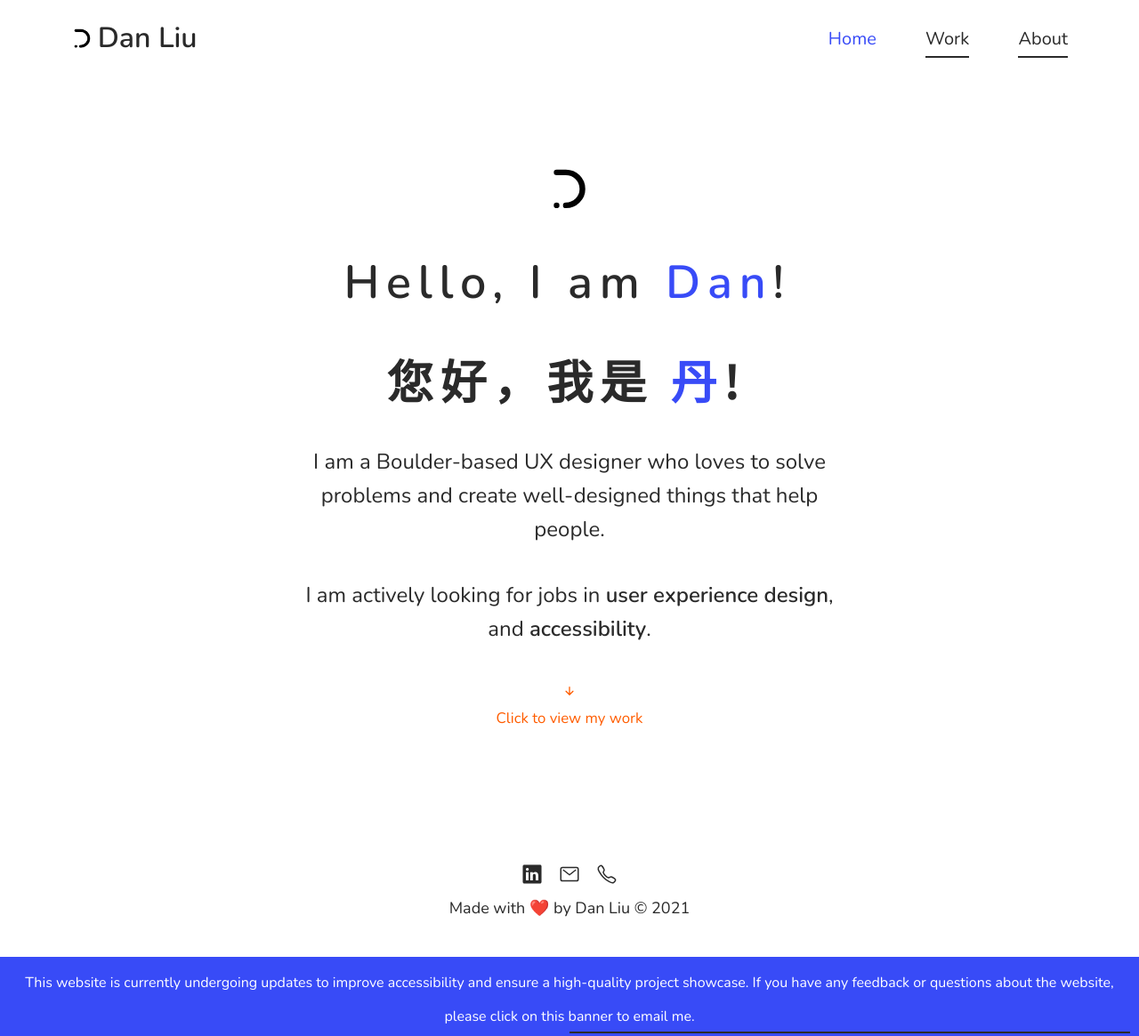
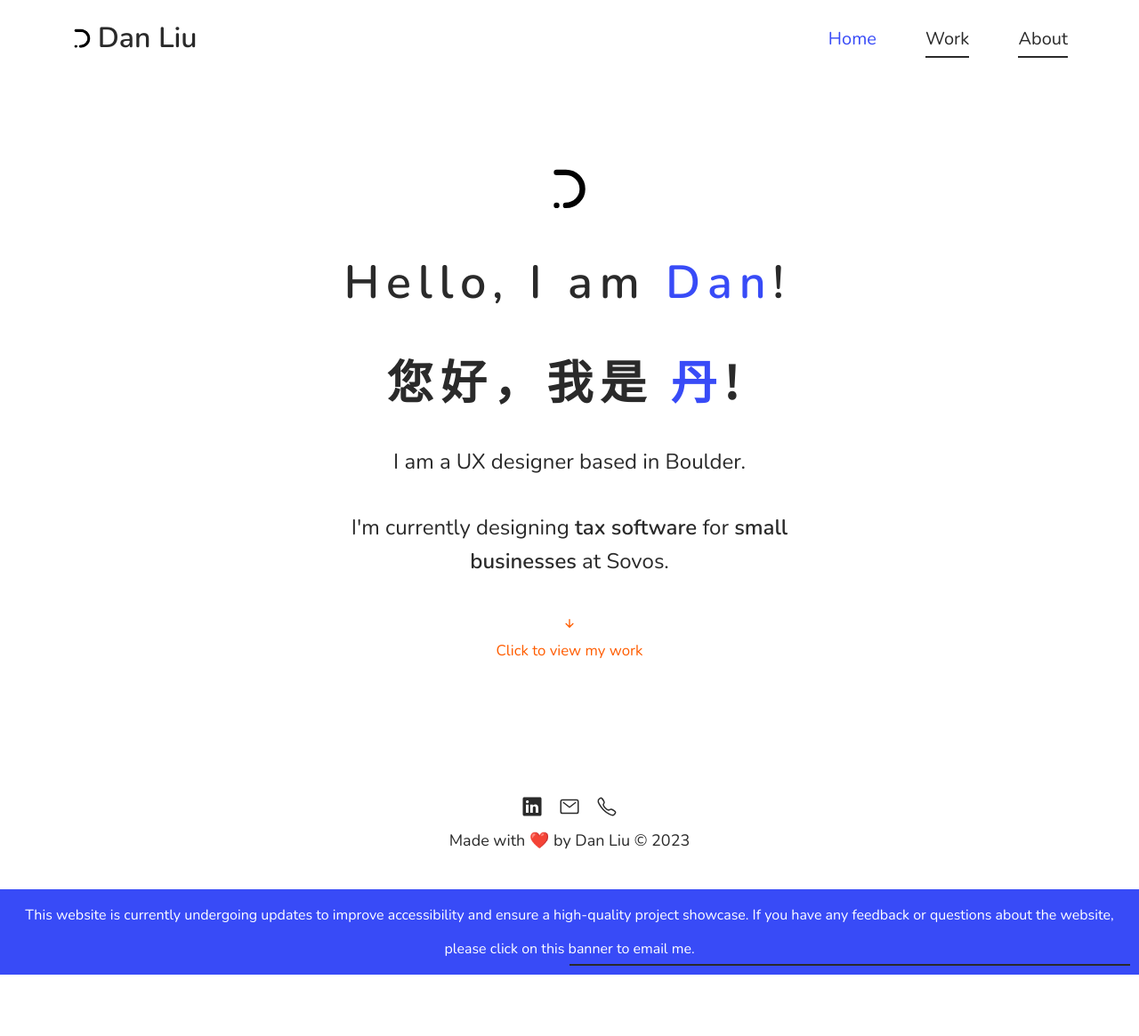
Before and after one commit to dandan-l/dandan-l.github.io, a plain HTML site: page index.html in a window 1280 px wide. Shown: the whole page at 89% size. After the commit the page ends 1096 px from the top, so only its background shows below. Drawn offline with nearby package versions, Linux system fonts and the light colour scheme.

Commit message:
2023 profile updates

```diff
--- a/index.html
+++ b/index.html
@@ -82,16 +82,13 @@
             </div>
           </li>
           <li class="list-style-none">
-            <p>
-              I am a Boulder-based UX designer who loves to solve problems and
-              create well-designed things that help people.
-            </p>
+            <p>I am a UX designer based in Boulder.</p>
           </li>
           <li class="list-style-none">
             <p class="light">
-              I am actively looking for jobs in
-              <span class="medium">user experience design</span>, and
-              <span class="medium">accessibility</span>.
+              I'm currently designing
+              <span class="medium">tax software</span> for
+              <span class="medium">small businesses</span> at Sovos.
             </p>
           </li>
           <li class="list-style-none">
@@ -125,7 +122,7 @@
           ></a>
         </li>
       </ul>
-      <p class="light">Made with ❤️ by Dan Liu © 2021</p>
+      <p class="light">Made with ❤️ by Dan Liu © 2023</p>
     </footer>
 
     <aside class="feedback-container">
```
Also changed, not shown: about.html (+6 -13 lines), closeli.html (+1 -1 lines), peerbots.html (+1 -1 lines), poofy.html (+1 -1 lines), work.html (+2 -2 lines).
